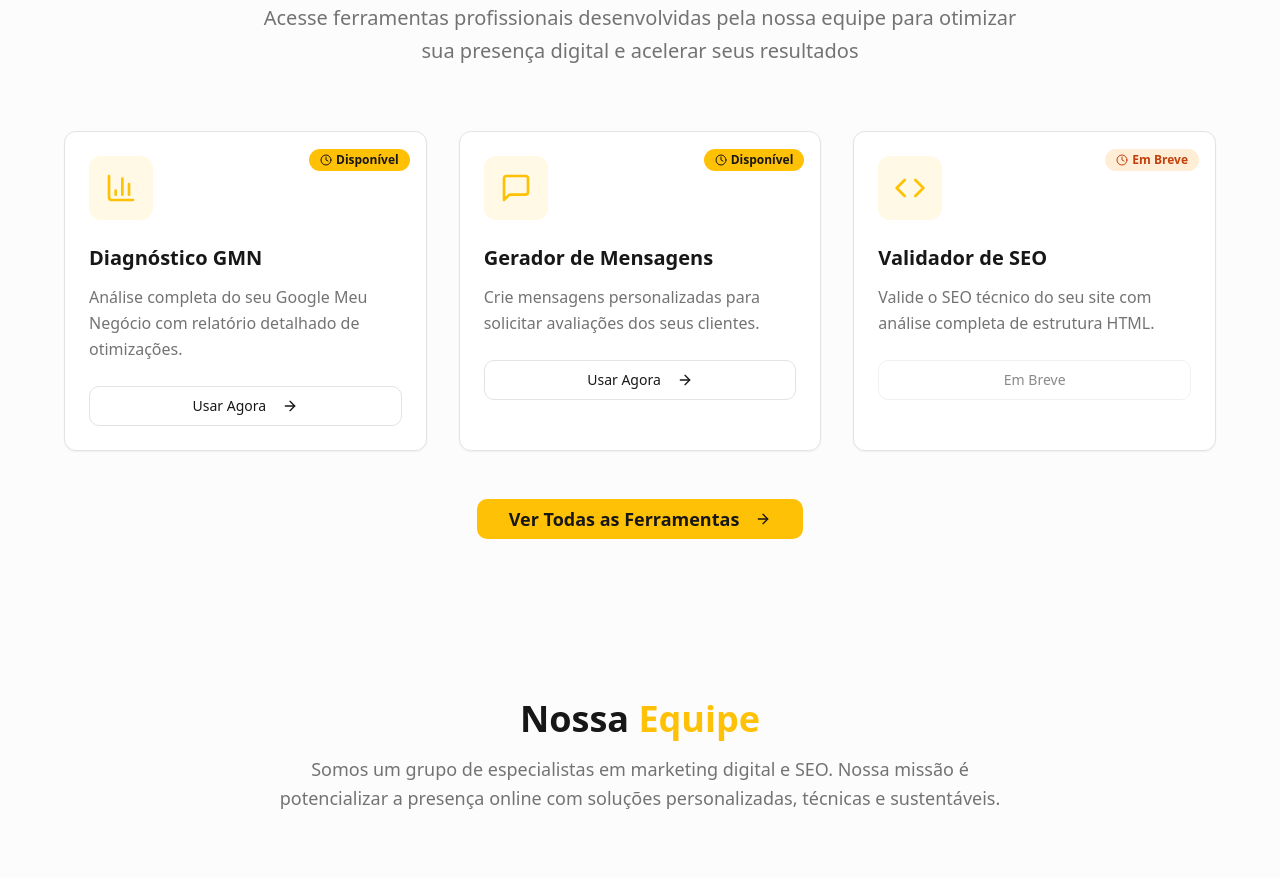
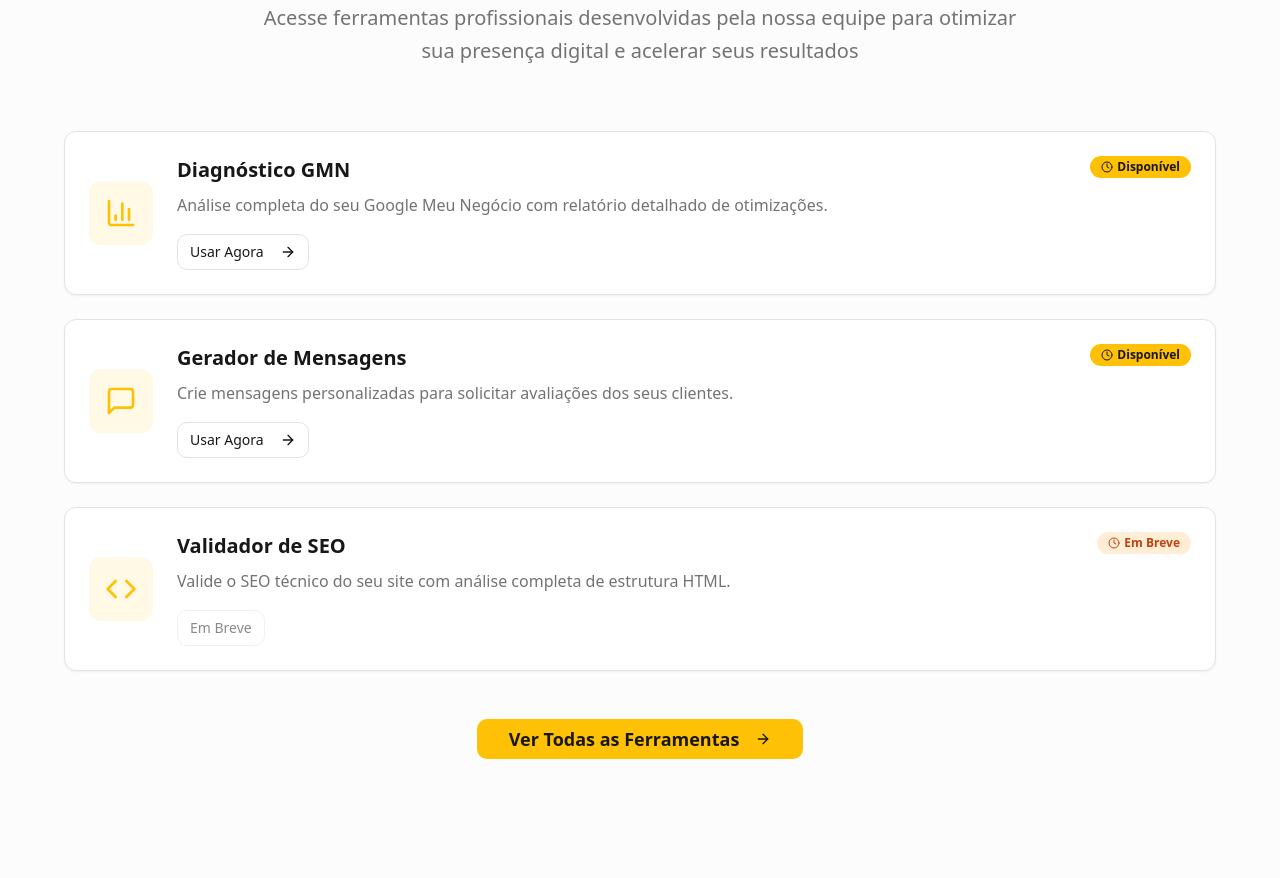
Before and after one commit to EncantosHub/site-encantos-hub, a React (Vite) app: page / in a window 1280 px wide. Shown: the part 2120-2998 px from the top of the page. Built offline with nearby package versions, Linux system fonts and the light colour scheme.

Commit message:
Refactor: Change ToolsSection to list view

```diff
--- a/src/components/home/ToolsSection.tsx
+++ b/src/components/home/ToolsSection.tsx
@@ -61,18 +61,28 @@ const ToolsSection = () => {
             </p>
           </div>
 
-          {/* Tools Grid */}
-          <div className="grid grid-cols-1 md:grid-cols-2 lg:grid-cols-3 gap-8 mb-12">
+          {/* Tools List */}
+          <div className="space-y-6 mb-12">
             {featuredTools.map((tool, index) => {
               const IconComponent = tool.icon;
               return (
                 <Card
                   key={index}
-                  className="group hover:shadow-elegant transition-all duration-300 hover:-translate-y-2 border-border hover:border-brand-gold/30 relative overflow-hidden"
+                  className="group hover:shadow-elegant transition-all duration-300 border-border hover:border-brand-gold/30"
                 >
                   <CardContent className="p-6">
-                    {/* Status Badge */}
-                    <div className="absolute top-4 right-4">
+                    <div className="flex items-center gap-6">
+                      {/* Icon */}
+                      <div className="bg-brand-gold/10 w-16 h-16 rounded-lg flex items-center justify-center group-hover:bg-brand-gold/20 transition-colors flex-shrink-0">
+                        <IconComponent className="w-8 h-8 text-brand-gold" />
+                      </div>
+
+                      {/* Content */}
+                      <div className="flex-1">
+                        <div className="flex items-start justify-between mb-2">
+                          <h3 className="text-xl font-semibold text-brand-black group-hover:text-brand-gold transition-colors">
+                            {tool.title}
+                          </h3>
                           <Badge
                             variant={tool.comingSoon ? "secondary" : "default"}
                             className={tool.comingSoon ? "bg-orange-100 text-orange-700" : "bg-brand-gold text-brand-black"}
@@ -82,30 +92,21 @@ const ToolsSection = () => {
                           </Badge>
                         </div>
 
-                    {/* Icon */}
-                    <div className="bg-brand-gold/10 w-16 h-16 rounded-lg flex items-center justify-center mb-6 group-hover:bg-brand-gold/20 transition-colors">
-                      <IconComponent className="w-8 h-8 text-brand-gold" />
-                    </div>
-
-                    {/* Content */}
-                    <h3 className="text-xl font-semibold text-brand-black mb-3 group-hover:text-brand-gold transition-colors">
-                      {tool.title}
-                    </h3>
-
-                    <p className="text-muted-foreground mb-6 leading-relaxed">
+                        <p className="text-muted-foreground mb-4 leading-relaxed">
                           {tool.description}
                         </p>
 
                         {/* CTA */}
                         <Button
                           variant="outline"
+                          size="sm"
                           disabled={tool.comingSoon}
                           onClick={() => {
                             if (!tool.comingSoon && tool.path) {
                               navigate(tool.path);
                             }
                           }}
-                      className={`w-full ${
+                          className={`${
                             tool.comingSoon
                               ? "opacity-50 cursor-not-allowed"
                               : "group-hover:bg-brand-gold group-hover:text-brand-black group-hover:border-brand-gold"
@@ -114,6 +115,8 @@ const ToolsSection = () => {
                           {tool.comingSoon ? "Em Breve" : "Usar Agora"}
                           {!tool.comingSoon && <ArrowRight size={16} className="ml-2" />}
                         </Button>
+                      </div>
+                    </div>
                   </CardContent>
                 </Card>
               );
```
Lines whose indentation alone changed are shown as unchanged.
